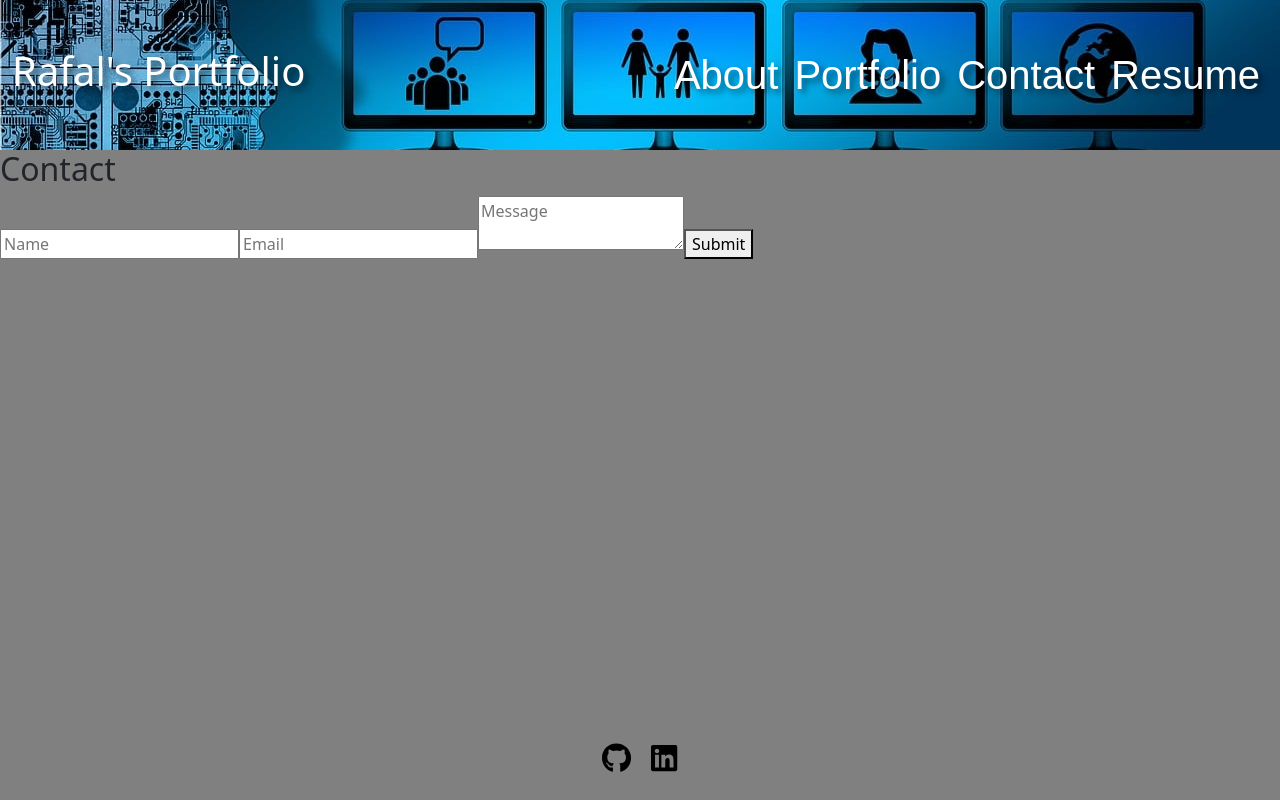
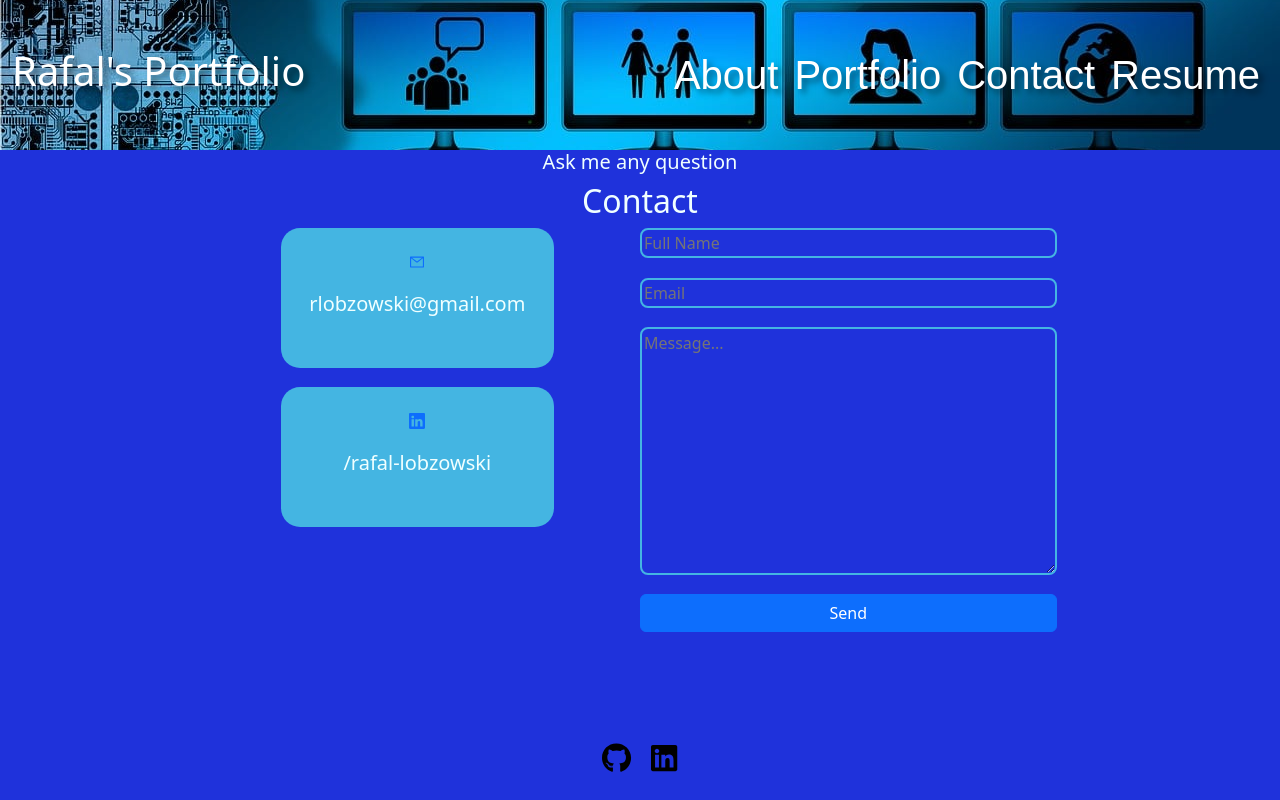
Before and after one commit to rlobz/Rafal-React-Portfolio, a React (Vite) app: page /contact in a window 1280 px wide. Built offline with nearby package versions, Linux system fonts and the light colour scheme.

Commit message:
buil up and finished contact page

```diff
--- a/package.json
+++ b/package.json
@@ -15,8 +15,10 @@
     "@fortawesome/free-brands-svg-icons": "^6.5.1",
     "@fortawesome/react-fontawesome": "^0.2.0",
     "bootstrap": "^5.3.3",
+    "emailjs-com": "^3.2.0",
     "react": "^18.2.0",
     "react-dom": "^18.2.0",
+    "react-icons": "^5.0.1",
     "react-router-dom": "^6.22.2"
   },
   "devDependencies": {
--- a/src/App.css
+++ b/src/App.css
@@ -8,7 +8,7 @@ html, body {
   display: flex;
   flex-direction: column;
   min-height: 100vh;
-  background-color: grey;
+  background-color: rgb(31, 50, 219);
 
 }
 
--- a/src/components/Contact/Contact.jsx
+++ b/src/components/Contact/Contact.jsx
@@ -1,17 +1,56 @@
-import React from 'react';
+import React, { useRef } from 'react';
+import './contact.css'
+import { AiOutlineMail } from 'react-icons/ai'
+import { BsLinkedin } from 'react-icons/bs';
+import emailjs from 'emailjs-com';
 
-function Contact() {
+const Contact = () => {
+
+
+  const form = useRef();
+
+  const sendEmail = (e) => {
+    e.preventDefault();
+
+    emailjs.sendForm('service_pu7ktxe', 'template_h1iuc6w', form.current, 'xMQiJ-2ZB667oIR_z')
+      .then((result) => {
+        console.log(result.text);
+      }, (error) => {
+        console.log(error.text);
+      });
+
+    e.target.reset();
+  };
+
   return (
-    <section>
+    <section id="contact">
+      <h5>Ask me any question</h5>
       <h2>Contact</h2>
-      <form>
-        <input type="text" placeholder="Name" required />
-        <input type="email" placeholder="Email" required />
-        <textarea placeholder="Message" required></textarea>
-        <button type="submit">Submit</button>
-      </form>
-    </section>
-  );
+
+      <div className="container contact__container">
+        <div className="contact__options">
+
+          <article className='contact__option'>
+            <a href="mailto:rlobzowski@gmail.com" target='_blank' rel='noreferrer'><AiOutlineMail /></a>
+            <h5>rlobzowski@gmail.com</h5>
+          </article>
+
+          <article className='contact__option'>
+            <a href="https://www.linkedin.com/in/rafal-lobzowski/" target='_blank' rel='noreferrer'><BsLinkedin /></a>
+            <h5>/rafal-lobzowski</h5>
+          </article>
+        </div>
+
+        <form ref={form} onSubmit={sendEmail}>
+          <input type="text" name='name' placeholder='Full Name' required />
+          <input type="text" name='email' placeholder='Email' required />
+          <textarea name="message" rows="10" placeholder='Message...' required></textarea>
+          <button type='submit' className='btn btn-primary'>Send</button>
+        </form>
+      </div>
+
+    </section >
+  )
 }
 
-export default Contact;
+export default Contact
--- /dev/null
+++ b/src/components/Contact/contact.css
@@ -0,0 +1,64 @@
+#contact {
+    text-align: center;
+    color: azure;
+  }
+
+.container.contact__container{
+    width: 58%;
+    display: grid;
+    grid-template-columns:38% 58%;
+    gap: 12%;
+}
+
+.contact__options{
+    display: flex;
+    flex-direction: column;
+    gap: 1.2rem;
+}
+
+.contact__option{
+    background: var(--color-bg-variant);
+    padding: 1.2rem;
+    border-radius: 1.2rem;
+    text-align: center;
+    border: 1px solid transparent;
+    transition: var(--transition);
+}
+
+
+.contact__option:hover{
+    background: transparent;
+    border-color: var(--color-bg-variant);
+}
+
+.contact__option h5 {
+    margin: 1.2rem 0 2rem;
+}
+
+form {
+    display: flex;
+    flex-direction: column;
+    gap: 1.2rem;
+}
+
+input, textarea {
+    width: 100%;
+    padding: 1.5;
+    border-radius: 0.5rem;
+    background: transparent;
+    border: 2px solid var(--color-bg-variant);
+    resize: none;
+}
+
+@media screen and (max-width: 600px) {
+    .container.contact__container{
+        width: var(--container-width-sm);
+    }
+}
+
+@media screen and (max-width: 1024px) {
+    .container.contact__container {
+        grid-template-columns: 1fr;
+        gap: 2rem;
+    }
+}
--- /dev/null
+++ b/src/index.css
@@ -0,0 +1,13 @@
+:root {
+    --color-bg: #ffffff;
+    --color-bg-variant: #44b5e2;
+    --color-primary-variant:rgba(77, 181, 255, 0.4);
+
+
+
+    --transition: all 400ms ease;
+
+    --container-width-lg: 75%;
+    --container-width-md: 86%;
+    --container-width-sm: 90%;
+}
--- a/src/main.jsx
+++ b/src/main.jsx
@@ -1,6 +1,6 @@
 import React from 'react';
 import ReactDOM from 'react-dom/client';
-//import './index.css';
+import './index.css';
 import App from './App';
 import 'bootstrap/dist/css/bootstrap.min.css';
 
```
Also changed, not shown: 1 other file (tests, documents, lock files or other folders).
